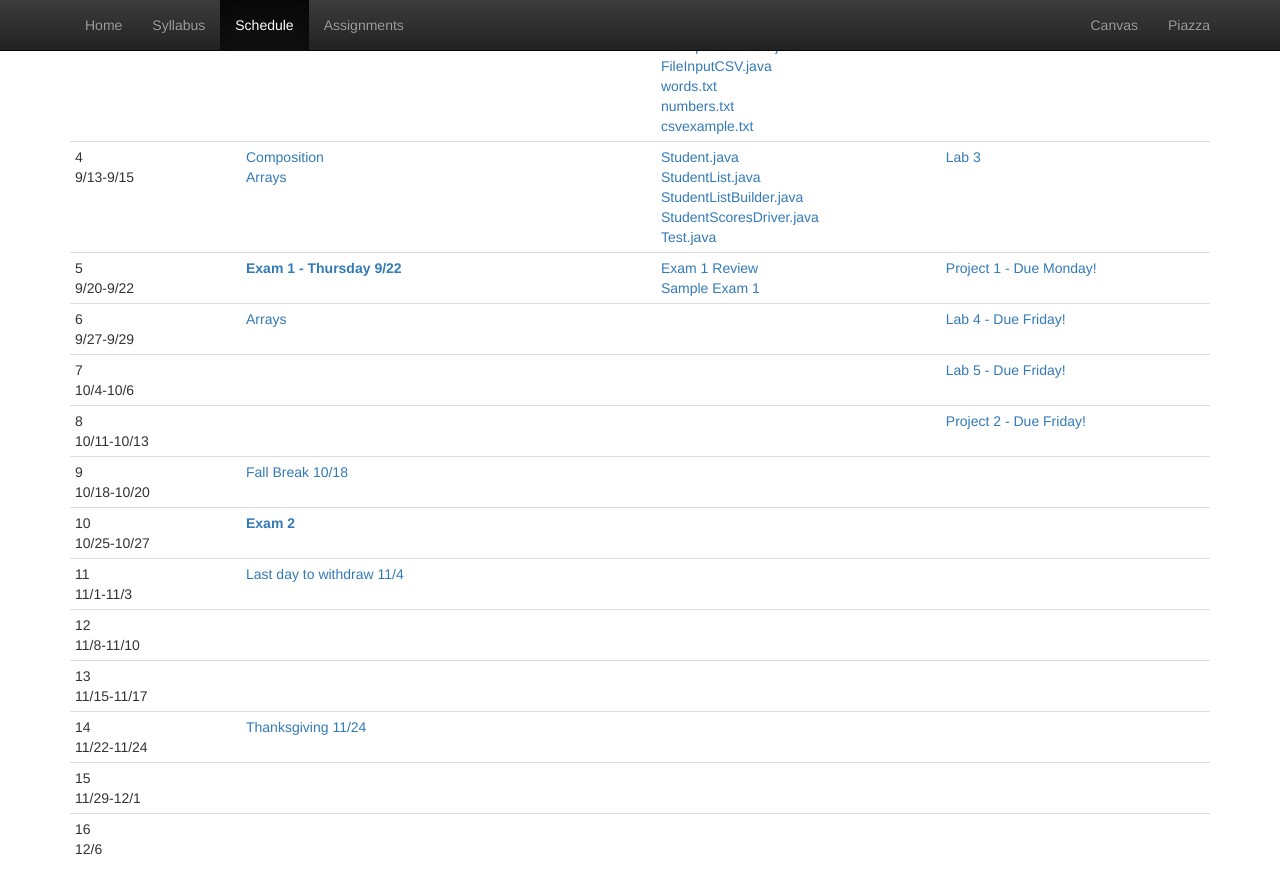
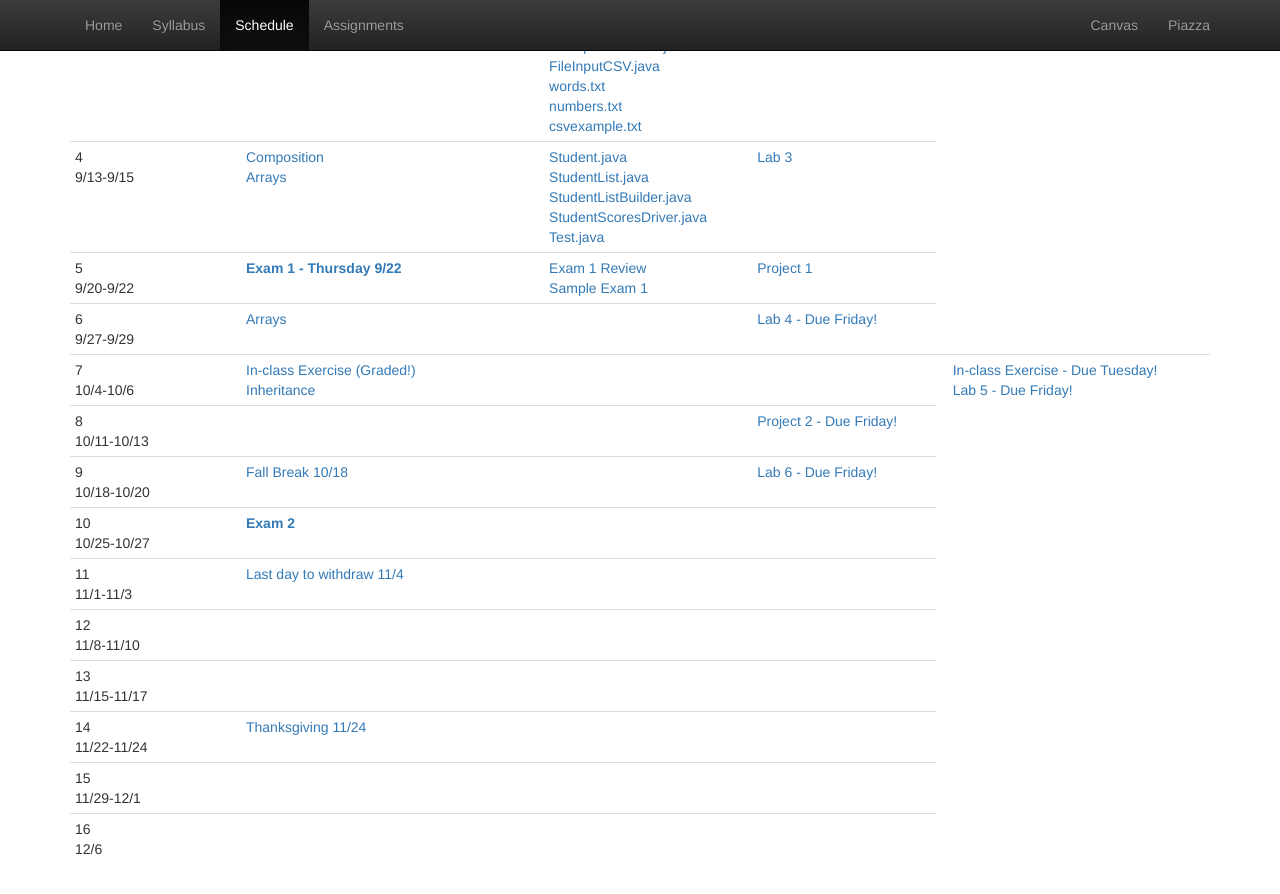
Before and after one commit to CS112-F16/cs112-f16.github.io, a Jekyll site: the page built from schedule.html, in a window 1280 px wide and 900 px high, scrolled down 582 px. Shown: the top 894 px of the window. Built offline with Jekyll 4.4.1, drawn with Linux system fonts in a browser that asks for light colours.

Commit message:
update schedule

```diff
--- a/schedule.html
+++ b/schedule.html
@@ -100,22 +100,30 @@ title: Schedule
         <a href="https://drive.google.com/file/d/0B7T4cfaps__jYVhrRlZCU3ZTZG8/view?usp=sharing">Sample Exam 1</a><br/>
       </td>
       <td>
-        <a href="https://github.com/CS112-F16/projects/blob/master/project1.md">Project 1 - Due Monday!</a>
+        <a href="https://github.com/CS112-F16/projects/blob/master/project1.md">Project 1</a>
       </td>
     </tr>
     <tr>
       <td>6<br/>9/27-9/29</td>
       <td>
-      <a href="https://github.com/CS112-F16/notes/blob/master/arrays.md">Arrays</a><br/>
+        <a href="https://github.com/CS112-F16/notes/blob/master/arrays.md">Arrays</a><br/>
       </td>
       <td></td>
       <td><a href="https://github.com/CS112-F16/labs/blob/master/lab4.md">Lab 4 - Due Friday!</a></td>
     </tr>
     <tr>
       <td>7<br/>10/4-10/6</td>
+      <td>
+        <a href="https://github.com/CS112-F16/labs/blob/master/exercise10_4.md">In-class Exercise (Graded!)</a><br/>
+        <a href="https://github.com/CS112-F16/notes/blob/master/inheritance.md">Inheritance</a><br/>
+      </td>
       <td></td>
       <td></td>
-      <td><a href="https://github.com/CS112-F16/labs/blob/master/lab5.md">Lab 5 - Due Friday!</a></td>
+      <td>
+      <td>
+        <a href="https://github.com/CS112-F16/labs/blob/master/exercise10_4.md">In-class Exercise - Due Tuesday!</a><br/>
+        <a href="https://github.com/CS112-F16/labs/blob/master/lab5.md">Lab 5 - Due Friday!</a>
+        </td>
     </tr>
     <tr>
       <td>8<br/>10/11-10/13</td>
@@ -129,7 +137,9 @@ title: Schedule
       <td>9<br/>10/18-10/20</td>
       <td><span class="text-primary">Fall Break 10/18</span></td>
       <td></td>
-      <td></td>
+      <td>
+        <a href="https://github.com/CS112-F16/projects/blob/master/lab6.md">Lab 6 - Due Friday!</a>
+      </td>
     </tr>
     <tr>
       <td>10<br/>10/25-10/27</td>
```
